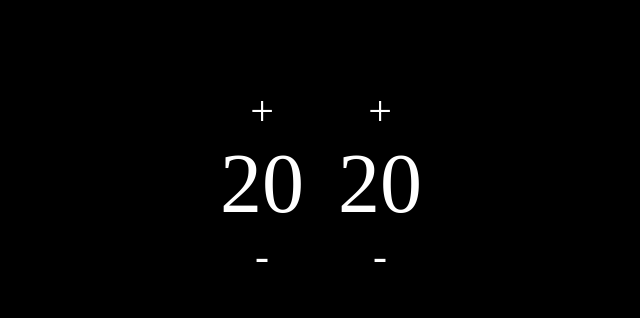
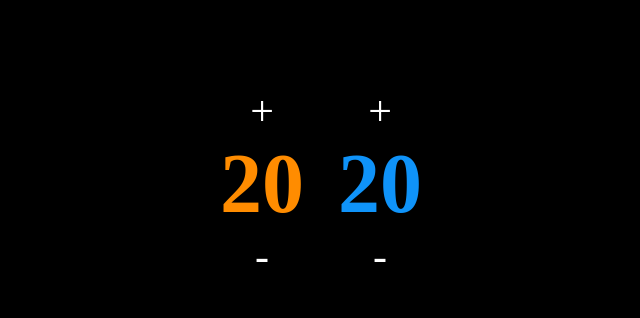
Before and after one commit to gbraad-apps/html5-lifecounter, a website: page index.html in a window 1280 px wide. Shown: the part 204-522 px from the top of the page, without its empty margins (318-958 px from the left). Drawn offline with Linux system fonts and the light colour scheme.

Commit message:
Add color to life total

```diff
--- a/css/style.css
+++ b/css/style.css
@@ -46,9 +46,22 @@ html, body {
 
 .player-life-total {
   font-size: 6em;
+  font-weight: bold;
 }
 
 .player-life-up,
 .player-life-down {
   font-size: 3em;
 }
+
+.blue {
+    color: rgb(0, 112, 224);
+}
+
+.lightblue {
+    color: rgb(15, 147, 249);
+}
+
+.orange {
+    color: rgb(255, 140, 0);
+}
--- a/index.html
+++ b/index.html
@@ -13,13 +13,13 @@
 
       <div id="player1" class="player">
         <div id="player1-life-up" class="center noselect player-life-up">+</div>
-        <div id="player1-life-total" class="center noselect player-life-total">20</div>
+        <div id="player1-life-total" class="center noselect player-life-total orange">20</div>
         <div id="player1-life-down" class="center noselect player-life-down">-</div>
       </div>
 
       <div id="player2" class="player">
         <div id="player2-life-up" class="center noselect player-life-up">+</div>
-        <div id="player2-life-total" class="center noselect player-life-total">20</div>
+        <div id="player2-life-total" class="center noselect player-life-total lightblue">20</div>
         <div id="player2-life-down" class="center noselect player-life-down">-</div>
       </div>
 
```
Also changed, not shown: 2 other files.
